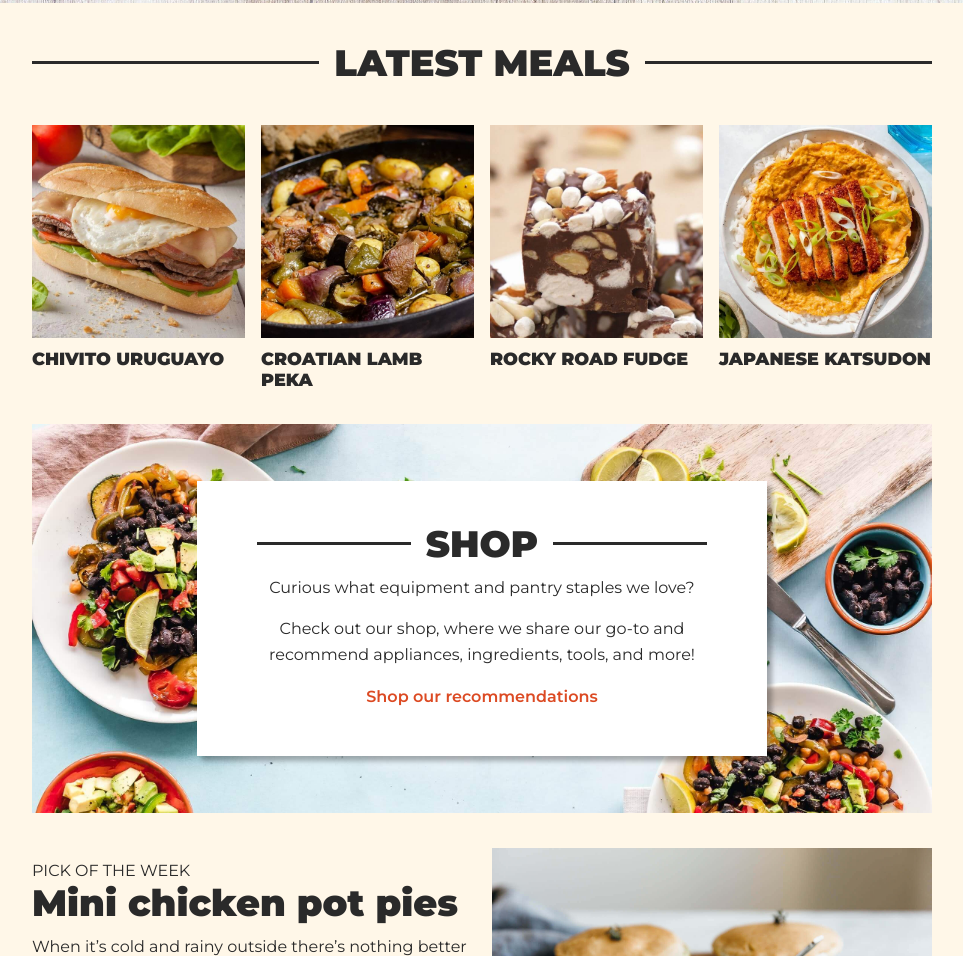
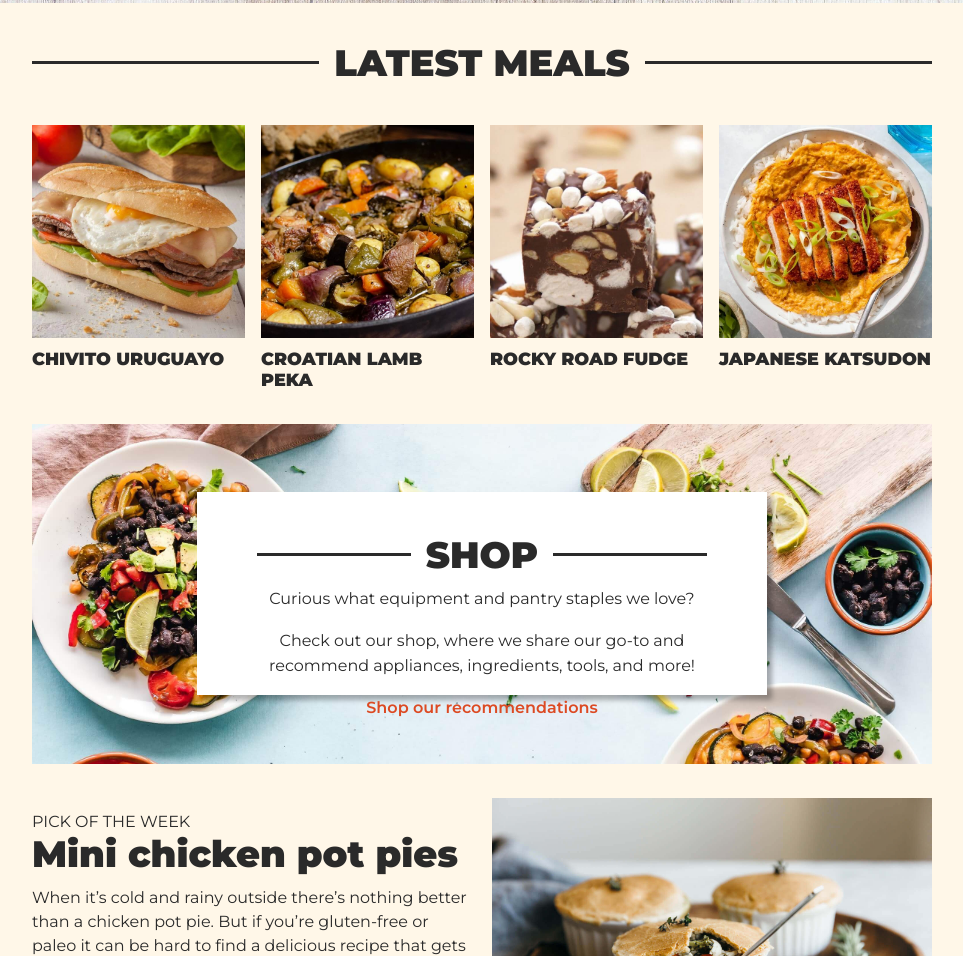
Before and after one commit to Alopher86/Web_UOC, a plain HTML site: page index.html in a window 1280 px wide. Shown: the part 409-1365 px from the top of the page, without its empty margins (158-1121 px from the left). Drawn offline with Linux system fonts and the light colour scheme.

Commit message:
Update style.css

```diff
--- a/css/style.css
+++ b/css/style.css
@@ -401,10 +401,10 @@ section#shop_section {
 #shop_section div {
     background-color: #FFFFFF;
     max-width: 60%;
-    max-height:45%;
+    max-height:50%;
     box-shadow: 5px 5px 5px rgba(0,0,0,0.3);
     /*margin: 2rem 1.3rem 0 1.3rem;*/
-    padding: 3.1em 3.75em/*50px 60px*/;
+    padding: 3.1em 3.75em 0/*50px 60px*/;
     line-height: 1.6rem;
 }
 
```
